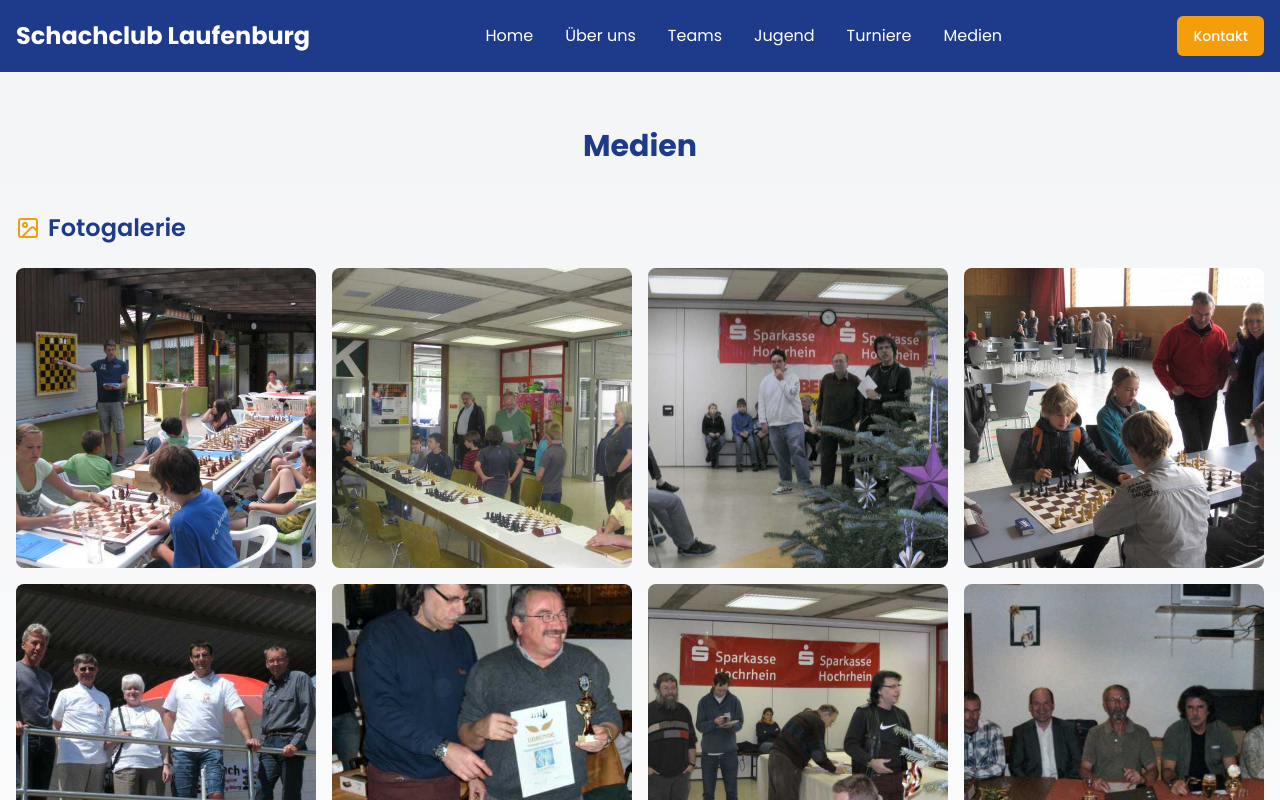
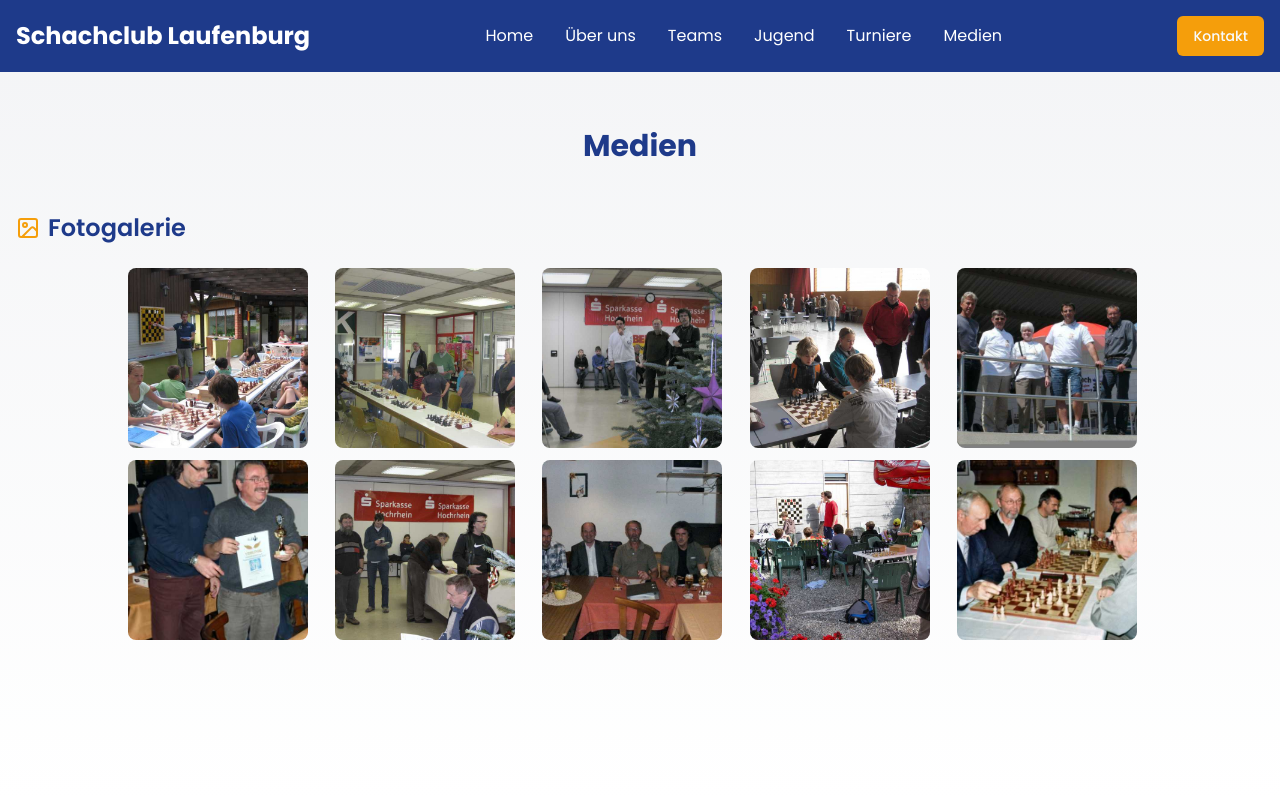
Before and after one commit to myronsi/schachclub-laufenburg, a React (Vite) app: page /archiv in a window 1280 px wide. Shown: the top 800 px of the page. Built offline with nearby package versions, Linux system fonts and the light colour scheme.

Commit message:
Reduce image size
Slightly reduce the size of the images in the media section.

```diff
--- a/src/components/MediaSection.tsx
+++ b/src/components/MediaSection.tsx
@@ -35,11 +35,11 @@ const MediaSection = () => {
             <Image className="text-club-accent" />
             Fotogalerie
           </h3>
-          <div className="grid grid-cols-1 sm:grid-cols-2 md:grid-cols-3 lg:grid-cols-4 gap-4">
+          <div className="grid grid-cols-2 sm:grid-cols-3 md:grid-cols-4 lg:grid-cols-5 gap-3 max-w-5xl mx-auto">
             {images.map((image, index) => (
               <Dialog key={index}>
                 <DialogTrigger asChild>
-                  <div className="aspect-square relative cursor-pointer hover-scale overflow-hidden rounded-lg">
+                  <div className="aspect-square relative cursor-pointer hover-scale overflow-hidden rounded-lg w-full max-w-[180px]">
                     <img
                       src={image}
                       alt={`Schachclub Bild ${index + 1}`}
```
